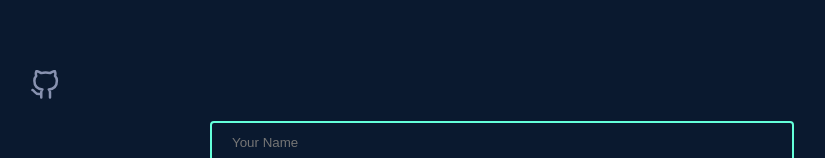
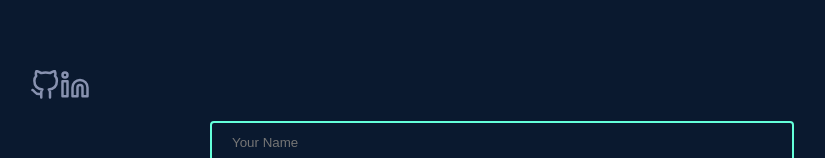
Before and after one commit to Farida-Hamid/Personal-Website, a React (Create React App) app: page / in a window 1280 px wide. Shown: the part 4122-4280 px from the top of the page, without its empty margins (160-985 px from the left). Built offline with nearby package versions, Linux system fonts and the light colour scheme.

Commit message:
Add linkedin icon

```diff
--- /dev/null
+++ b/src/components/icons/LinkedIn.js
@@ -0,0 +1,21 @@
+import React from 'react';
+
+const LinkedinIcon = () => (
+  <svg
+    xmlns="http://www.w3.org/2000/svg"
+    role="img"
+    viewBox="0 0 24 24"
+    fill="none"
+    stroke="currentColor"
+    strokeWidth="2"
+    strokeLinecap="round"
+    strokeLinejoin="round"
+    className="social-icon">
+    <title>LinkedIn</title>
+    <path d="M16 8a6 6 0 0 1 6 6v7h-4v-7a2 2 0 0 0-2-2 2 2 0 0 0-2 2v7h-4v-7a6 6 0 0 1 6-6z"></path>
+    <rect x="2" y="9" width="4" height="12"></rect>
+    <circle cx="4" cy="4" r="2"></circle>
+  </svg>
+);
+
+export default LinkedinIcon;
--- a/src/components/icons/Social.js
+++ b/src/components/icons/Social.js
@@ -1,10 +1,14 @@
 import React from 'react';
 import GitHubIcon from './GitHub';
+import LinkedinIcon from './LinkedIn';
 
 const Social = () => {
 
   return (
-  <GitHubIcon />
+    <>
+      <GitHubIcon />
+      <LinkedinIcon />
+    </>
 )};
 
 export default Social;
```
